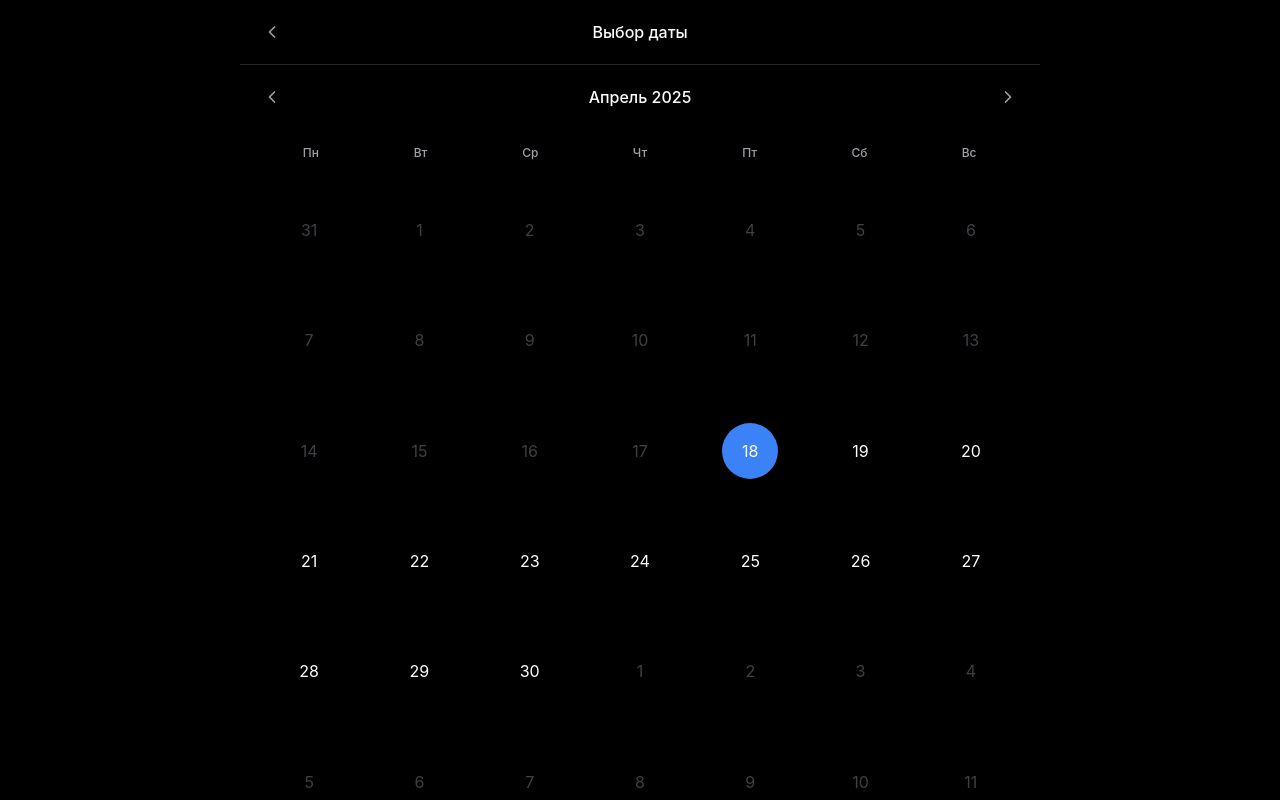
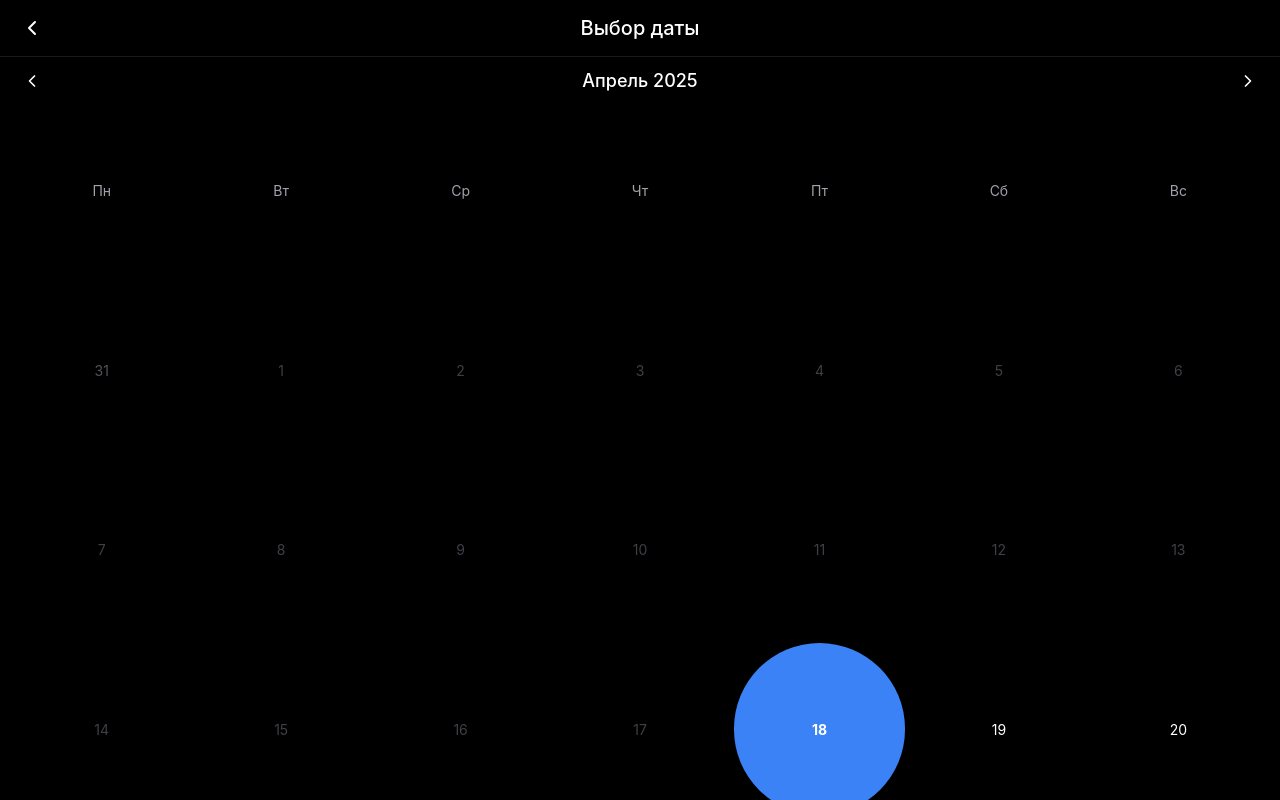
Before and after one commit to UsovD/TaskDrop_v5, a React (Vite) app: page /datepicker in a window 1280 px wide. Built offline with nearby package versions, Linux system fonts and the light colour scheme; what @telegram-apps/sdk-react, @telegram-apps/telegram-ui would draw is missing.

Commit message:
Оптимизация страницы выбора даты для Telegram WebApp

```diff
--- a/src/DatePickerPage.tsx
+++ b/src/DatePickerPage.tsx
@@ -169,15 +169,103 @@ export const DatePickerPage: React.FC = () => {
     return notification || 'Укажите время';
   };
 
+  // Получение дней для текущего месяца
+  const getDaysInMonth = () => {
+    const year = currentMonth.getFullYear();
+    const month = currentMonth.getMonth();
+    const firstDay = new Date(year, month, 1);
+    const lastDay = new Date(year, month + 1, 0);
+
+    // День недели первого числа месяца (0 - воскресенье, 1 - понедельник и т.д.)
+    // Преобразуем к формату, где 0 - понедельник, 6 - воскресенье
+    let firstDayOfWeek = firstDay.getDay() - 1;
+    if (firstDayOfWeek < 0) firstDayOfWeek = 6; // Если воскресенье (было 0), делаем его 6
+
+    const days = [];
+
+    // Добавляем дни из предыдущего месяца
+    if (firstDayOfWeek > 0) {
+      const prevMonthLastDay = new Date(year, month, 0);
+      const prevMonthDays = prevMonthLastDay.getDate();
+
+      for (let i = 0; i < firstDayOfWeek; i++) {
+        days.push({
+          date: new Date(year, month - 1, prevMonthDays - firstDayOfWeek + i + 1),
+          isCurrentMonth: false
+        });
+      }
+    }
+
+    // Добавляем дни текущего месяца
+    for (let i = 1; i <= lastDay.getDate(); i++) {
+      days.push({
+        date: new Date(year, month, i),
+        isCurrentMonth: true
+      });
+    }
+
+    // Добавляем дни следующего месяца, чтобы заполнить последнюю неделю
+    const totalDaysVisible = Math.ceil((firstDayOfWeek + lastDay.getDate()) / 7) * 7;
+    const nextMonthDays = totalDaysVisible - days.length;
+
+    for (let i = 1; i <= nextMonthDays; i++) {
+      days.push({
+        date: new Date(year, month + 1, i),
+        isCurrentMonth: false
+      });
+    }
+
+    return days;
+  };
+
+  // Переключение на предыдущий месяц
+  const handlePrevMonth = () => {
+    setCurrentMonth(prev => {
+      const prevMonth = new Date(prev);
+      prevMonth.setMonth(prev.getMonth() - 1);
+      return prevMonth;
+    });
+  };
+
+  // Переключение на следующий месяц
+  const handleNextMonth = () => {
+    setCurrentMonth(prev => {
+      const nextMonth = new Date(prev);
+      nextMonth.setMonth(prev.getMonth() + 1);
+      return nextMonth;
+    });
+  };
+
+  // Выбор сегодняшней даты
+  const handleSelectToday = () => {
+    const today = new Date();
+    setSelectedDate(today);
+    setCurrentMonth(today);
+  };
+
+  // Выбор завтрашней даты
+  const handleSelectTomorrow = () => {
+    const tomorrow = new Date();
+    tomorrow.setDate(tomorrow.getDate() + 1);
+    setSelectedDate(tomorrow);
+    setCurrentMonth(tomorrow);
+  };
+
+  // Очистка выбора даты
+  const handleClearSelection = () => {
+    setSelectedDate(null);
+    setSelectedTime('');
+    setSelectedNotification('');
+  };
+
   // Рендер выбора времени
   const renderTimePicker = () => {
     if (!showTimePicker) return null;
 
     return (
-      <div className="fixed inset-0 z-50 flex items-center justify-center bg-black/80 animate-in fade-in duration-200">
-        <div className="bg-black w-full max-w-md rounded-xl overflow-hidden animate-in slide-in-from-bottom duration-300 flex flex-col shadow-xl mx-auto my-auto">
-          {/* Header */}
-          <div className="flex items-center h-12 px-4 border-b border-zinc-800/50">
+      <div className="time-picker-modal">
+        <div className="picker-modal-content">
+          <div className="picker-modal-header">
             <button
               onClick={() => setShowTimePicker(false)}
               className="w-8 h-8 flex items-center justify-center text-zinc-400"
@@ -188,7 +276,7 @@ export const DatePickerPage: React.FC = () => {
             <div className="w-8"></div>
           </div>
 
-          <div className="p-6 flex items-center justify-center">
+          <div className="picker-modal-body">
             <input
               type="time"
               value={selectedTime}
@@ -197,8 +285,7 @@ export const DatePickerPage: React.FC = () => {
             />
           </div>
 
-          <div className="p-4 border-t border-zinc-800/50">
-            <div className="flex gap-3">
+          <div className="picker-modal-footer">
             <button
               onClick={() => setShowTimePicker(false)}
               className="flex-1 py-3 text-blue-400 text-sm font-medium"
@@ -207,11 +294,10 @@ export const DatePickerPage: React.FC = () => {
             </button>
             <button
               onClick={() => setShowTimePicker(false)}
-                className="flex-1 py-3 bg-blue-500 text-white text-sm font-medium rounded-xl transition-colors hover:bg-blue-600 active:bg-blue-700"
+              className="flex-1 py-3 bg-blue-500 text-white text-sm font-medium rounded-xl transition-colors"
             >
               Применить
             </button>
-            </div>
           </div>
         </div>
       </div>
@@ -223,9 +309,9 @@ export const DatePickerPage: React.FC = () => {
     if (!showNotificationPicker) return null;
 
     return (
-      <div className="fixed inset-0 z-50 flex items-center justify-center bg-black/80 animate-in fade-in duration-200">
-        <div className="bg-black w-full max-w-md rounded-xl overflow-hidden animate-in slide-in-from-bottom duration-300 flex flex-col shadow-xl mx-auto my-auto">
-          <div className="flex items-center h-12 px-4 border-b border-zinc-800/50">
+      <div className="notification-picker-modal">
+        <div className="picker-modal-content">
+          <div className="picker-modal-header">
             <button
               onClick={() => setShowNotificationPicker(false)}
               className="w-8 h-8 flex items-center justify-center text-zinc-400"
@@ -236,7 +322,7 @@ export const DatePickerPage: React.FC = () => {
             <div className="w-8"></div>
           </div>
 
-          <div className="p-4 max-h-[300px] overflow-y-auto">
+          <div className="picker-modal-body max-h-[300px] overflow-y-auto">
             <div className="space-y-2">
               {NOTIFICATION_OPTIONS.map((option) => (
                 <button
@@ -255,207 +341,105 @@ export const DatePickerPage: React.FC = () => {
               ))}
             </div>
           </div>
-
-          <div className="p-4 border-t border-zinc-800/50">
-            <div className="flex gap-3">
-              <button
-                onClick={() => {
-                  setSelectedNotification('');
-                  setShowNotificationPicker(false);
-                }}
-                className="flex-1 py-3 text-blue-400 text-sm font-medium"
-              >
-                Очистить
-              </button>
-              <button
-                onClick={() => setShowNotificationPicker(false)}
-                className="flex-1 py-3 bg-blue-500 text-white text-sm font-medium rounded-xl transition-colors hover:bg-blue-600 active:bg-blue-700"
-              >
-                Применить
-              </button>
-            </div>
-          </div>
         </div>
       </div>
     );
   };
 
+  // Получаем дни для сетки календаря
+  const daysInMonth = getDaysInMonth();
+
   return (
-    <div className={`app bg-black min-h-screen text-white transition-opacity duration-75 ${isExiting ? 'opacity-0' : 'opacity-100'}`}>
-      {/* Верхняя панель навигации */}
-      <div className="flex items-center p-4 border-b border-zinc-800">
-        <button
-          onClick={handleBack}
-          className="w-8 h-8 flex items-center justify-center text-zinc-400"
-        >
-          <ChevronLeft size={20} />
+    <div className={`date-picker-page ${isExiting ? 'date-picker-fade-out' : 'date-picker-fade-in'}`}>
+      {/* Заголовок */}
+      <div className="header">
+        <button onClick={handleBack} className="w-10 h-10 flex items-center justify-center rounded-full">
+          <ChevronLeft size={24} color="#fff" />
         </button>
-        <span className="flex-1 text-center text-white font-medium">Выбор даты</span>
-        <div className="w-8"></div>
+        <h1 className="text-xl font-medium text-white">Выбор даты</h1>
+        <div className="w-10"></div>
       </div>
 
-      <div className="p-4">
-        {/* Month Navigation */}
-        <div className="flex items-center justify-between mb-6">
-          <button
-            onClick={() => setCurrentMonth(new Date(currentMonth.getFullYear(), currentMonth.getMonth() - 1))}
-            className="w-8 h-8 flex items-center justify-center text-zinc-400"
-          >
-            <ChevronLeft size={20} />
+      {/* Навигация месяцев */}
+      <div className="month-navigation">
+        <button onClick={handlePrevMonth} className="w-8 h-8 flex items-center justify-center">
+          <ChevronLeft size={20} color="#fff" />
         </button>
-          <div className="text-base text-white font-medium">
-            {MONTHS[currentMonth.getMonth()]} {currentMonth.getFullYear()}
-          </div>
-          <button
-            onClick={() => setCurrentMonth(new Date(currentMonth.getFullYear(), currentMonth.getMonth() + 1))}
-            className="w-8 h-8 flex items-center justify-center text-zinc-400"
-          >
-            <ChevronRight size={20} />
+        <span className="text-lg font-medium text-white">
+          {`${MONTHS[currentMonth.getMonth()]} ${currentMonth.getFullYear()}`}
+        </span>
+        <button onClick={handleNextMonth} className="w-8 h-8 flex items-center justify-center">
+          <ChevronRight size={20} color="#fff" />
         </button>
       </div>
 
-        {/* Days of Week */}
-        <div className="grid grid-cols-7 mb-2">
-          {DAYS_OF_WEEK.map(day => (
-            <div key={day} className="text-center text-xs text-zinc-400 py-2 font-medium">
+      {/* Дни недели */}
+      <div className="calendar-grid">
+        {DAYS_OF_WEEK.map((day) => (
+          <div key={day} className="day-header text-zinc-400">
             {day}
           </div>
         ))}
+
+        {/* Даты */}
+        {daysInMonth.map((day, index) => (
+          <button
+            key={index}
+            disabled={isPastDate(day.date)}
+            onClick={() => handleDateSelect(day.date)}
+            className={`date-cell ${
+              !day.isCurrentMonth
+                ? 'text-zinc-600'
+                : isPastDate(day.date)
+                  ? 'text-zinc-700'
+                  : isToday(day.date)
+                    ? 'text-blue-400 font-bold'
+                    : 'text-white'
+            } ${
+              selectedDate &&
+              selectedDate.getDate() === day.date.getDate() &&
+              selectedDate.getMonth() === day.date.getMonth() &&
+              selectedDate.getFullYear() === day.date.getFullYear()
+                ? 'bg-blue-500 text-white'
+                : ''
+            }`}
+          >
+            {day.date.getDate()}
+          </button>
+        ))}
       </div>
 
-        {/* Calendar Grid */}
-        <div className="grid grid-cols-7 gap-1">
-          {Array.from({ length: 42 }, (_, i) => {
-            const date = new Date(currentMonth.getFullYear(), currentMonth.getMonth(), 1 - new Date(currentMonth.getFullYear(), currentMonth.getMonth(), 1).getDay() + i + 1);
-            const isCurrentMonth = date.getMonth() === currentMonth.getMonth();
-            const isSelected = date.toDateString() === selectedDate?.toDateString();
-            const isCurrentDate = isToday(date);
-            const isPast = isPastDate(date);
-
-            return (
-              <div key={i} className="aspect-square flex items-center justify-center">
-                <button
-                  onClick={() => !isPast && handleDateSelect(date)}
-                  disabled={isPast}
-                  className={`
-                    relative w-14 h-14 rounded-full flex items-center justify-center text-base
-                    ${!isCurrentMonth ? 'text-zinc-700' : ''}
-                    ${isCurrentMonth && isPast ? 'text-zinc-700' : ''}
-                    ${isCurrentMonth && !isPast && !isSelected ? 'text-white' : ''}
-                    ${isSelected ? 'bg-blue-500 text-white' : ''}
-                    ${isCurrentDate && !isSelected ? 'text-blue-400' : ''}
-                    ${!isPast && !isSelected ? 'hover:bg-zinc-800 active:bg-zinc-700' : ''}
-                    ${isPast ? 'cursor-not-allowed' : ''}
-                  `}
-                >
-                  {date.getDate()}
-                  {isCurrentDate && !isSelected && (
-                    <div className="absolute bottom-2 left-1/2 -translate-x-1/2 w-1 h-1 bg-blue-400 rounded-full" />
-                  )}
-                </button>
-              </div>
-            );
-          })}
+      {/* Кнопки быстрого выбора */}
+      <div className="quick-buttons">
+        <button onClick={handleClearSelection}>Очистить</button>
+        <button onClick={handleSelectToday}>Сегодня</button>
+        <button onClick={handleSelectTomorrow}>Завтра</button>
       </div>
 
-        {/* Quick Actions */}
-        <div className="grid grid-cols-3 gap-2 mt-6 border-t border-zinc-800 pt-6">
-          <button
-            onClick={() => setSelectedDate(null)}
-            className="flex items-center justify-center gap-1.5 py-3 text-blue-400 text-sm bg-zinc-800/70 rounded-lg"
-          >
-            <span>Очистить</span>
-          </button>
-          <button
-            onClick={() => handleDateSelect(new Date())}
-            className="flex items-center justify-center gap-1.5 py-3 text-blue-400 text-sm bg-zinc-800/70 rounded-lg"
-          >
-            <span>Сегодня</span>
-          </button>
-          <button
-            onClick={() => {
-              const tomorrow = new Date();
-              tomorrow.setDate(tomorrow.getDate() + 1);
-              handleDateSelect(tomorrow);
-            }}
-            className="flex items-center justify-center gap-1.5 py-3 text-blue-400 text-sm bg-zinc-800/70 rounded-lg"
-          >
-            <span>Завтра</span>
-          </button>
-        </div>
-
-        {/* Time and Notifications */}
-        <div className="space-y-0 mt-4 border-t border-zinc-800/50">
-          <button
-            onClick={() => setShowTimePicker(true)}
-            className="w-full flex items-center justify-between py-4 text-zinc-400 border-b border-zinc-800/50"
-          >
-            <div className="flex items-center gap-3">
-              <Clock size={18} className="text-zinc-400" />
-              <span className="text-sm">Время</span>
-            </div>
-            <div className="flex items-center gap-2">
-              <span className={`text-sm ${selectedTime ? 'text-white' : 'text-zinc-600'}`}>
-                {formatTime(selectedTime)}
-              </span>
-              {selectedTime && (
-                <button
-                  onClick={(e) => {
-                    e.stopPropagation();
-                    setSelectedTime('');
-                  }}
-                  className="p-1 text-zinc-500 hover:text-zinc-300"
-                >
-                  <X size={16} />
-                </button>
-              )}
-            </div>
-          </button>
-          <button
-            onClick={() => setShowNotificationPicker(true)}
-            className="w-full flex items-center justify-between py-4 text-zinc-400"
-          >
-            <div className="flex items-center gap-3">
-              <Bell size={18} className="text-zinc-400" />
-              <span className="text-sm">Уведомления</span>
-            </div>
-            <div className="flex items-center gap-2">
-              <span className={`text-sm ${selectedNotification ? 'text-white' : 'text-zinc-600'}`}>
-                {formatNotification(selectedNotification)}
-              </span>
-              {selectedNotification && (
-                <button
-                  onClick={(e) => {
-                    e.stopPropagation();
-                    setSelectedNotification('');
-                  }}
-                  className="p-1 text-zinc-500 hover:text-zinc-300"
-                >
-                  <X size={16} />
-                </button>
-              )}
-            </div>
-          </button>
-        </div>
-
-        {/* Action Buttons */}
-        <div className="flex mt-6">
-          <button
-            onClick={handleBack}
-            className="flex-1 py-4 text-blue-400 text-base font-medium"
-          >
-            Отменить
-          </button>
-          <button
-            onClick={handleApply}
-            className="flex-1 py-4 bg-blue-500 text-white text-base font-medium rounded-lg"
-          >
-            Применить
-          </button>
+      {/* Выбор времени */}
+      <div className="time-section" onClick={() => setShowTimePicker(true)}>
+        <Clock size={20} className="section-icon" />
+        <div className="section-content">
+          <div className="text-white">Время</div>
+          <div className="text-zinc-400">{formatTime(selectedTime)}</div>
         </div>
       </div>
 
-      {/* Render pickers */}
+      {/* Уведомления */}
+      <div className="notification-section" onClick={() => setShowNotificationPicker(true)}>
+        <Bell size={20} className="section-icon" />
+        <div className="section-content">
+          <div className="text-white">Уведомить</div>
+          <div className="text-zinc-400">{formatNotification(selectedNotification)}</div>
+        </div>
+      </div>
+
+      {/* Кнопка сохранения */}
+      <button className="save-button" onClick={handleApply}>
+        Сохранить
+      </button>
+
+      {/* Модальные окна */}
       {renderTimePicker()}
       {renderNotificationPicker()}
     </div>
--- /dev/null
+++ b/src/css/date-picker.css
@@ -0,0 +1,183 @@
+/* Специальные стили для DatePickerPage в Telegram WebApp */
+
+/* Оптимизированный контейнер для страницы выбора даты */
+.date-picker-page {
+  display: flex;
+  flex-direction: column;
+  width: 100%;
+  height: 100vh;
+  height: 100dvh;
+  height: calc(var(--vh, 1vh) * 100);
+  max-height: 100vh;
+  max-height: 100dvh;
+  max-height: calc(var(--vh, 1vh) * 100);
+  overflow: hidden; /* Предотвращаем прокрутку всей страницы */
+  padding: 0;
+  margin: 0;
+  background-color: #000000;
+}
+
+/* Для Telegram уменьшаем отступы */
+body.telegram .date-picker-page {
+  max-height: calc(var(--vh, 1vh) * 98); /* Уменьшаем до 98% высоты */
+}
+
+/* Заголовок страницы */
+.date-picker-page .header {
+  padding: 8px 12px;
+  display: flex;
+  align-items: center;
+  justify-content: space-between;
+  background-color: #000000;
+  border-bottom: 1px solid rgba(255, 255, 255, 0.1);
+}
+
+/* Навигация месяцев */
+.date-picker-page .month-navigation {
+  padding: 8px 16px;
+  display: flex;
+  align-items: center;
+  justify-content: space-between;
+}
+
+/* Таблица календаря */
+.date-picker-page .calendar-grid {
+  display: grid;
+  grid-template-columns: repeat(7, 1fr);
+  gap: 8px;
+  padding: 0 16px;
+  margin-bottom: 8px;
+}
+
+/* Дни недели и даты */
+.date-picker-page .day-header,
+.date-picker-page .date-cell {
+  display: flex;
+  align-items: center;
+  justify-content: center;
+  aspect-ratio: 1;
+  font-size: 14px;
+  border-radius: 50%;
+}
+
+/* Уменьшенные размеры для мобильных устройств */
+@media (max-width: 360px) {
+  .date-picker-page .calendar-grid {
+    gap: 4px;
+    padding: 0 8px;
+  }
+
+  .date-picker-page .day-header,
+  .date-picker-page .date-cell {
+    font-size: 12px;
+  }
+}
+
+/* Кнопки быстрого выбора */
+.date-picker-page .quick-buttons {
+  display: flex;
+  justify-content: space-between;
+  padding: 8px 16px;
+  gap: 8px;
+}
+
+.date-picker-page .quick-buttons button {
+  flex: 1;
+  padding: 8px 0;
+  border-radius: 8px;
+  background-color: #2a2a2a;
+  color: #ffffff;
+  font-size: 14px;
+  border: none;
+}
+
+/* Секции времени и уведомлений */
+.date-picker-page .time-section,
+.date-picker-page .notification-section {
+  display: flex;
+  align-items: center;
+  padding: 8px 16px;
+  border-top: 1px solid rgba(255, 255, 255, 0.1);
+}
+
+.date-picker-page .section-icon {
+  margin-right: 12px;
+  color: #999999;
+}
+
+.date-picker-page .section-content {
+  flex: 1;
+  font-size: 14px;
+}
+
+/* Кнопка сохранения - делаем ее закрепленной внизу */
+.date-picker-page .save-button {
+  margin: 12px 16px;
+  padding: 12px 0;
+  border-radius: 10px;
+  background-color: #2b89ff;
+  color: white;
+  font-size: 16px;
+  font-weight: 500;
+  width: calc(100% - 32px);
+  border: none;
+  cursor: pointer;
+}
+
+/* Стили для модальных окон выбора времени и уведомлений */
+.time-picker-modal,
+.notification-picker-modal {
+  position: fixed;
+  inset: 0;
+  z-index: 50;
+  background-color: rgba(0, 0, 0, 0.8);
+  display: flex;
+  align-items: center;
+  justify-content: center;
+}
+
+.picker-modal-content {
+  width: 100%;
+  max-width: 320px;
+  background-color: #1a1a1a;
+  border-radius: 12px;
+  overflow: hidden;
+}
+
+.picker-modal-header {
+  display: flex;
+  align-items: center;
+  height: 48px;
+  padding: 0 16px;
+  border-bottom: 1px solid rgba(255, 255, 255, 0.1);
+}
+
+.picker-modal-body {
+  padding: 16px;
+}
+
+.picker-modal-footer {
+  display: flex;
+  justify-content: space-between;
+  padding: 8px 16px;
+  border-top: 1px solid rgba(255, 255, 255, 0.1);
+}
+
+/* Анимации для страницы */
+.date-picker-fade-in {
+  animation: fadeIn 0.2s ease-in-out;
+}
+
+.date-picker-fade-out {
+  animation: fadeOut 0.2s ease-in-out;
+}
+
+@keyframes fadeIn {
+  from { opacity: 0; }
+  to { opacity: 1; }
+}
+
+@keyframes fadeOut {
+  from { opacity: 1; }
+  to { opacity: 0; }
+}
--- a/src/index.tsx
+++ b/src/index.tsx
@@ -7,6 +7,7 @@ import { AppRoot } from '@telegram-apps/telegram-ui';
 import App from './App';
 import './index.css';
 import './css/mobile.css';
+import './css/date-picker.css';
 import './js/mobileViewport';
 import './init';
 
```
Lines whose indentation alone changed are shown as unchanged.
